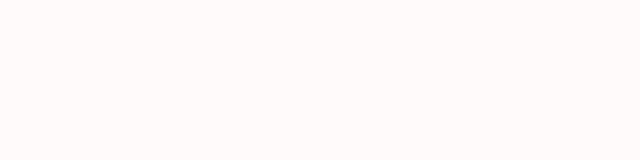
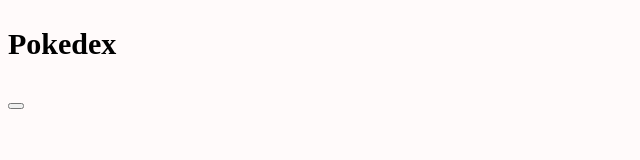
Before and after one commit to Luisa-Inc/Pokedex-App, a plain HTML site: page index.html in a window 1280 px wide. Shown: the whole page, without its empty margins (0-640 px from the left). Drawn offline with Linux system fonts and the light colour scheme.

Commit message:
update index.html

```diff
--- a/index.html
+++ b/index.html
@@ -8,6 +8,9 @@
     <link href="css/styles.css" rel="stylesheet" type="text/css">
   </head>
   <body>
+    <h1>Pokedex</h1>
+      <ul class="pokemon-list"></ul>
+      <button id = "pokemon-list"></button>
     <script src="js/scripts.js"></script>
   </body>
 </html>
```
